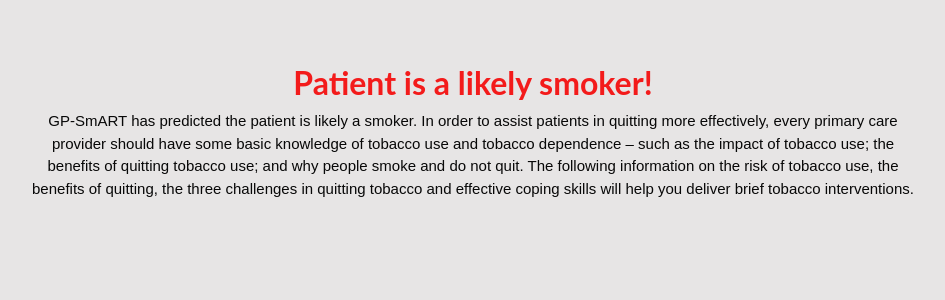
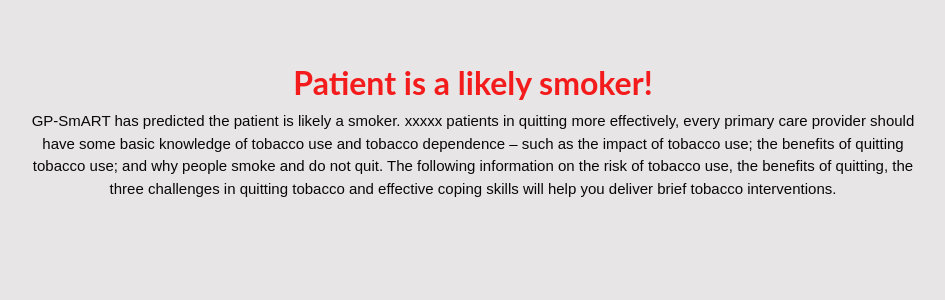
Before and after one commit to GPN87/DAVB-Project-4, a Flask app: page /smoker in a window 1280 px wide. Shown: the part 150-450 px from the top of the page, without its empty margins (167-1112 px from the left). Run offline with Flask 3, Linux system fonts and the light colour scheme; some libraries are stand-ins or nearby versions.

Commit message:
test push

```diff
--- a/templates/smoker.html
+++ b/templates/smoker.html
@@ -31,7 +31,7 @@
     <section id="section1">
         <h2>Patient is a likely smoker!</h2>
        <p> GP-SmART has predicted the patient is likely a smoker.
-		In order to assist patients in quitting more effectively, every primary care provider should have some basic
+		xxxxx patients in quitting more effectively, every primary care provider should have some basic
 		knowledge of tobacco use and tobacco dependence – such as the impact of tobacco use; the benefits of
 		quitting tobacco use; and why people smoke and do not quit. The following information on the risk of
 		tobacco use, the benefits of quitting, the three challenges in quitting tobacco and effective coping skills
```
